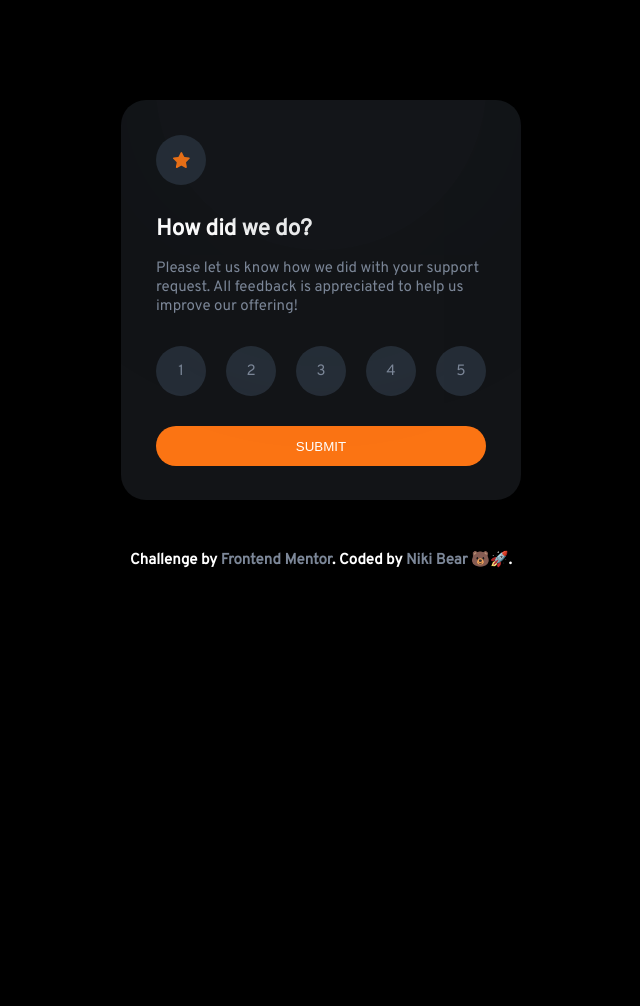
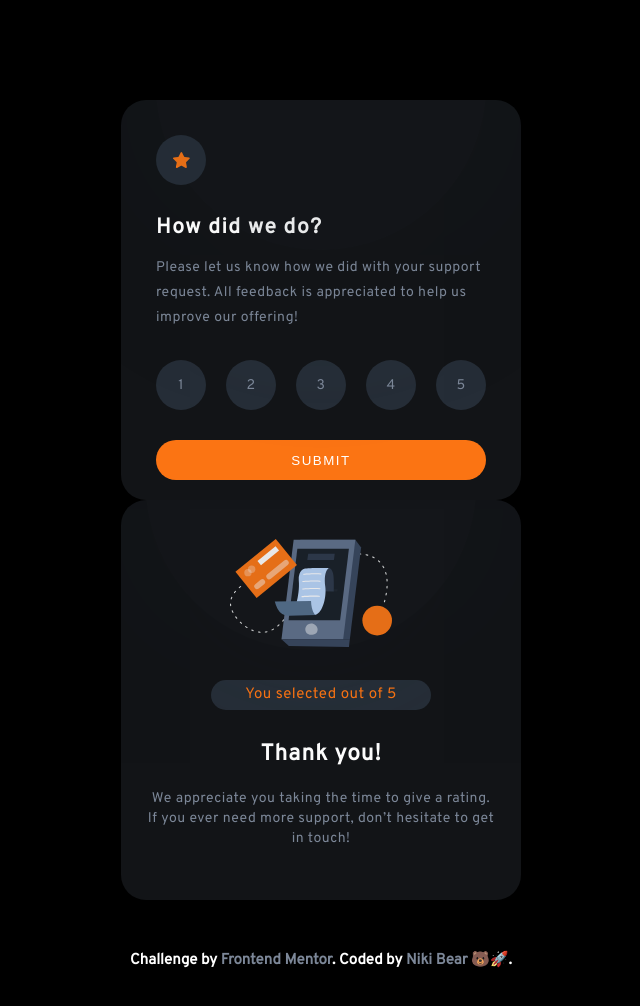
Before and after one commit to Yuniski/interactive-rating-component, a website built with Vite: page index.html in a window 1280 px wide. Shown: the whole page, without its empty margins (319-959 px from the left). Before the commit the page ends 800 px from the top, so only its background shows below. Built offline with nearby package versions, Linux system fonts and the light colour scheme.

Commit message:
all styles

```diff
--- a/index.html
+++ b/index.html
@@ -35,10 +35,11 @@
         </div>
       </div>
       <div class="card" id="thanks">
+        <div class="semi-circle"></div>
         <div class="ilustration">
           <img src="images/illustration-thank-you.svg" alt="ticket-thanks">
         </div>
-        <div class="section">
+        <div class="selected">
           <h4>You selected <!-- Add rating here --> out of 5</h4>
         </div>
         <div class="text">
--- a/style.css
+++ b/style.css
@@ -26,8 +26,8 @@ a {
   text-decoration: none;
 }
 
-#thanks {
-  display: none;
+#rating {
+  /* display: none; */
 }
 
 .container {
@@ -85,6 +85,9 @@ a {
 
 #rating .text, #rating .num-list, #rating .btn-submit {
   padding-top: 30px;
+  letter-spacing: 0.5px;
+  font-size: 14px;
+  line-height: 25px;
 }
 
 .num-list {
@@ -94,6 +97,7 @@ a {
 
 .text h2 {
   color: var(--white);
+  letter-spacing: 1.5px;
 }
 
 .text p, .num-list a {
@@ -112,12 +116,52 @@ a {
   border-radius: 30px;
   width: 100%;
   height: 40px;
+  letter-spacing: 1.5px;
 }
 
 .btn-submit button:hover{
   background-color: var(--white);
   color: var(--orange);
   cursor: pointer;
+}
+
+#thanks {
+  display: flex;
+  flex-direction: column;
+  text-align: center;
+  padding: 25px;
+}
+
+.ilustration {
+  display: flex;
+  flex-direction: column;
+  margin-top: 10px;
+  width: 330px;
+  height: 115px;
+  align-items: center;
+  justify-content: center;
+}
+
+.selected h4 {
+  color: var(--orange);
+  background-color: var(--dark-blue);
+  height: 30px;
+  border-radius: 20px;
+  margin: 30px 65px;
+  font-weight: 400;
+  line-height: 30px;
+  letter-spacing: 0.5px;
+}
+
+#thanks .text h2 {
+  margin-bottom: 20px;
+  letter-spacing: 1px;
+}
+
+#thanks .text p {
+  letter-spacing: 0.5px;
+  font-size: 14px;
+  line-height: 20px;
 }
 
 .attribution {
```
